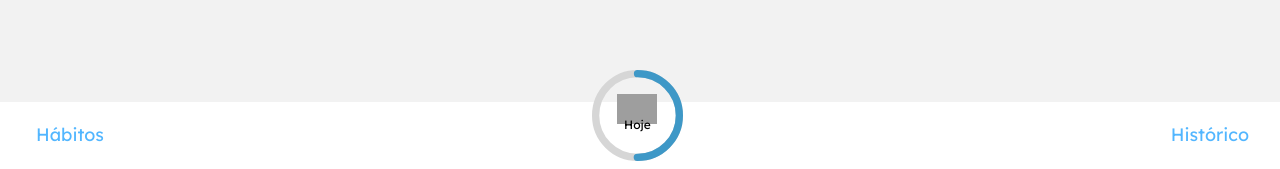
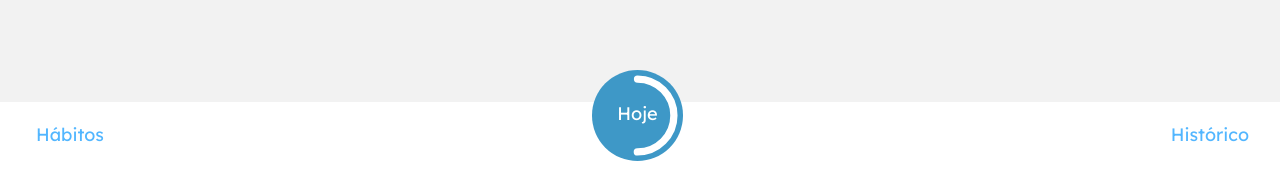
Before and after one commit to rafaelarissa/Projeto_10_TrackIt, a React (Create React App) app: page /habitos in a window 1280 px wide. Shown: the part 628-797 px from the top of the page. Built offline with nearby package versions, Linux system fonts and the light colour scheme; grey boxes are pictures that could not be loaded.

Commit message:
Envio de dados login e cadastro para API

```diff
--- a/package.json
+++ b/package.json
@@ -4,6 +4,7 @@
   "private": true,
   "dependencies": {
     "axios": "^0.24.0",
+    "dayjs": "^1.10.7",
     "react": "^17.0.2",
     "react-circular-progressbar": "^2.0.4",
     "react-dom": "^17.0.2",
--- a/src/components/Footer/index.js
+++ b/src/components/Footer/index.js
@@ -1,5 +1,5 @@
 import { Footer, Nav, Div } from "./style";
-import { CircularProgressbarWithChildren } from 'react-circular-progressbar';
+import { CircularProgressbar, buildStyles } from 'react-circular-progressbar';
 import 'react-circular-progressbar/dist/styles.css';
 
 function FooterBox() {
@@ -8,13 +8,18 @@ function FooterBox() {
           <Footer>
                <Nav>Hábitos</Nav>
                <Div>
-                    <CircularProgressbarWithChildren value={percentage}>
-                         {/* Put any JSX content in here that you'd like. It'll be vertically and horizonally centered. */}
-                         <img style={{ width: 40, marginTop: -5 }} src="https://i.imgur.com/b9NyUGm.png" alt="doge" />
-                         <div style={{ fontSize: 12, marginTop: -5 }}>
-                              <strong>Hoje</strong>
-                         </div>
-                    </CircularProgressbarWithChildren>
+                    <CircularProgressbar
+                         value={percentage}
+                         text='Hoje'
+                         background
+                         backgroundPadding={6}
+                         styles={buildStyles({
+                              backgroundColor: "#3e98c7",
+                              textColor: "#fff",
+                              pathColor: "#fff",
+                              trailColor: "transparent"
+                         })}
+                    />
                </Div>
                <Nav>Histórico</Nav>
           </Footer>
--- a/src/components/Input.js
+++ b/src/components/Input.js
@@ -5,11 +5,11 @@ const Input = styled.input`
   width: 100%;
   border: 1px solid #D5D5D5;
   background-color: #FFFFFF;
-  color: #dbdbdb;
   font-family: 'Lexend Deca', sans-serif;
   padding: 14px;
   margin-bottom: 10px;
   border-radius: 5px;
+  font-size: 20px;
 
   ::placeholder {
     color: #DBDBDB;
--- a/src/components/LoginPage/index.js
+++ b/src/components/LoginPage/index.js
@@ -1,4 +1,4 @@
-// import axios from 'axios';
+import axios from 'axios';
 import React, { useState } from 'react';
 import Button from '../Button';
 import Input from '../Input';
@@ -10,10 +10,21 @@ function LoginPage() {
      const [email, setEmail] = useState('');
      const [password, setPassword] = useState('');
 
+     function handleLogin(e) {
+          e.preventDefault();
+
+          const promise = axios.post(`https://mock-api.bootcamp.respondeai.com.br/api/v2/trackit/auth/login`, {
+               email,
+               password,
+          });
+          promise.then(response => console.log(response));
+          promise.catch(error => console.log(error.response));
+     }
+
      return (
           <Container>
                <img src={Logo} alt="Logo Principal" />
-               <form>
+               <form onSubmit={handleLogin}>
                     <Input type="email" value={email} placeholder="email" onChange={(e) => setEmail(e.target.value)} />
                     <Input type="password" value={password} placeholder="senha" onChange={(e) => setPassword(e.target.value)} />
                     <Button type="submit">Entrar</Button>
--- a/src/components/SignUpPage/index.js
+++ b/src/components/SignUpPage/index.js
@@ -1,4 +1,4 @@
-// import axios from 'axios';
+import axios from 'axios';
 import React, { useState } from 'react';
 import Button from '../Button';
 import Input from '../Input';
@@ -12,10 +12,23 @@ function SignUpPage() {
      const [name, setName] = useState('');
      const [image, setImage] = useState('');
 
+     function handleSignUp(e) {
+          e.preventDefault();
+
+          const promise = axios.post(`https://mock-api.bootcamp.respondeai.com.br/api/v2/trackit/auth/sign-up`, {
+               email,
+               password,
+               name,
+               image
+          });
+          promise.then(response => console.log(response));
+          promise.catch(error => console.log(error.response));
+     }
+
      return (
           <Container>
                <img src={Logo} alt="Logo Principal" />
-               <form>
+               <form onSubmit={handleSignUp}>
                     <Input type="email" value={email} placeholder="email" onChange={(e) => setEmail(e.target.value)} />
                     <Input type="password" value={password} placeholder="senha" onChange={(e) => setPassword(e.target.value)} />
                     <Input type="name" value={name} placeholder="nome" onChange={(e) => setName(e.target.value)} />
--- a/src/components/TodayPage/index.js
+++ b/src/components/TodayPage/index.js
@@ -1,13 +1,18 @@
 import Header from "../Header";
 import Footer from "../Footer";
+import * as dayjs from 'dayjs';
+import 'dayjs/locale/pt-br';
 import { Container, Title, HabitBox, Habits, Checkmark } from "./style";
 
 function TodayPage() {
+     let weekday = dayjs().locale('pt-br').format('dddd');
+     let day = dayjs().format('DD/MM');
+
      return (
           <Container>
                <Header />
                <Title>
-                    <h1>Quinta, 06/01</h1>
+                    <h1>{weekday}, {day}</h1>
                     <h2>Nenhum hábito concluído ainda</h2>
                </Title>
                <Habits>
--- a/src/components/TodayPage/style.js
+++ b/src/components/TodayPage/style.js
@@ -73,7 +73,6 @@ const Checkmark = styled.div`
           height: 100%;
           color: #FFFFFF;
      }
-;
 `;
 export {
      Container,
```
Also changed, not shown: 1 other file (tests, documents, lock files or other folders).
